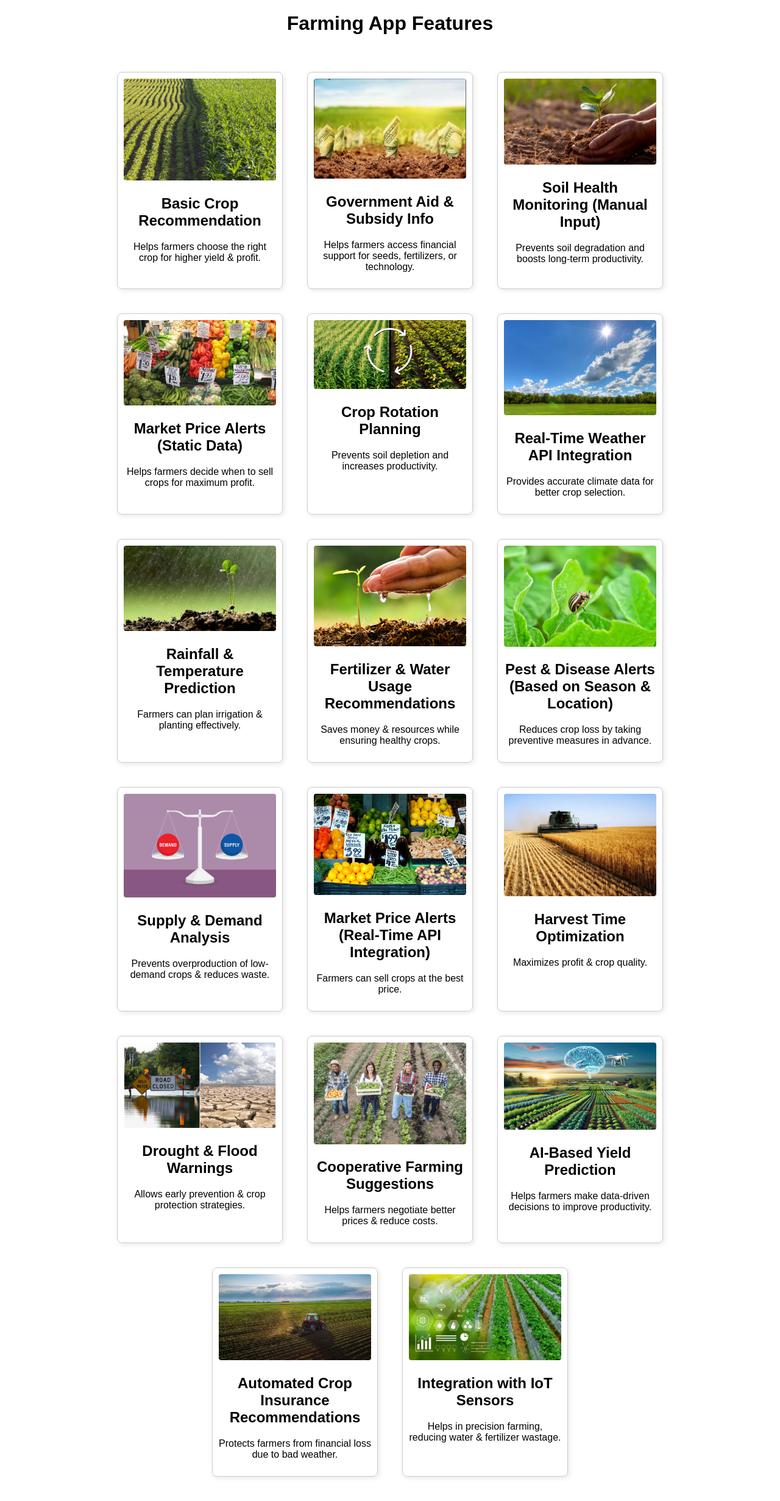
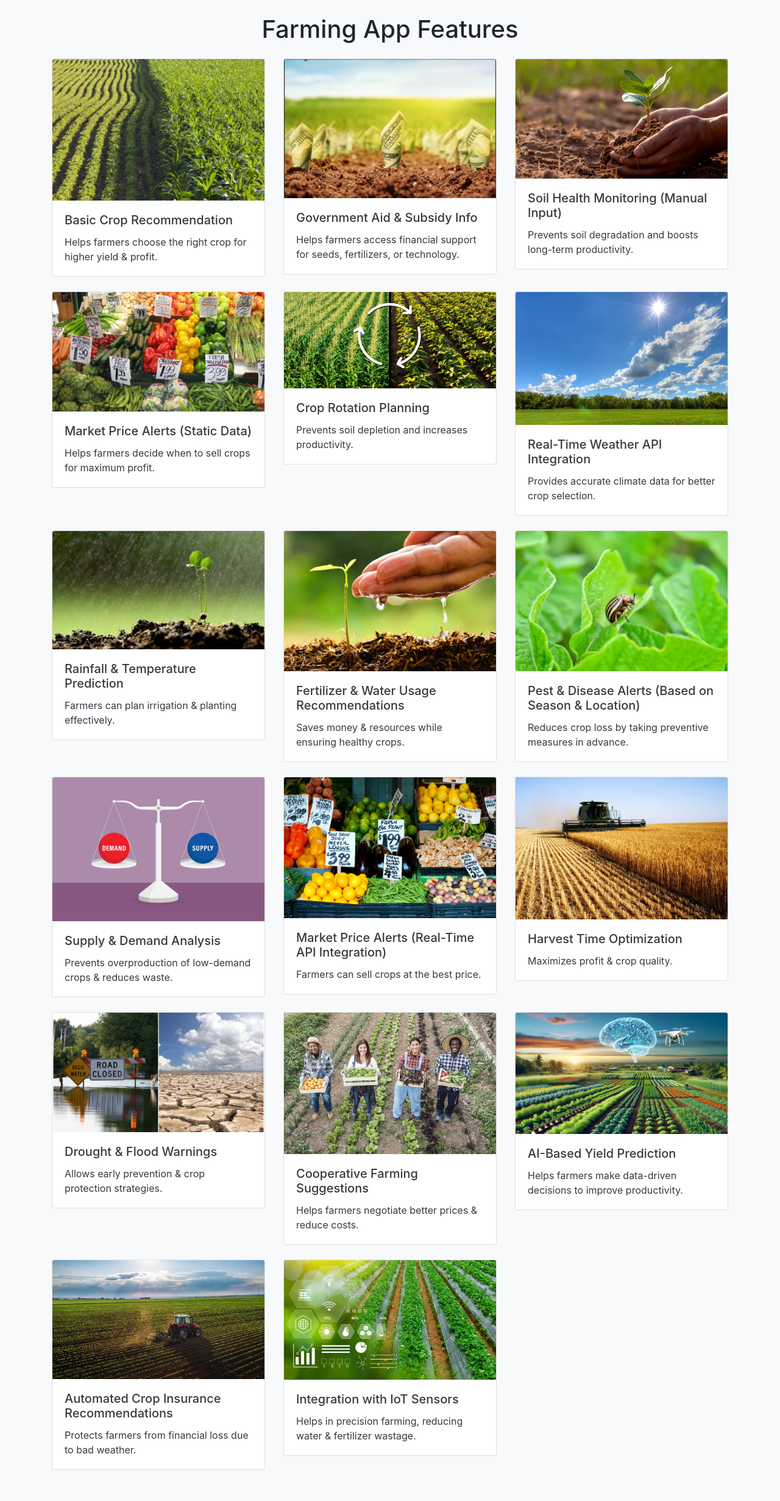
Before and after one commit to Omega-6/farmer, a Flask app: page / in a window 1280 px wide. Shown: the whole page at 61% size. After the commit the page ends 2411 px from the top, so only its background shows below. Run offline with Flask 3, Linux system fonts and the light colour scheme; some libraries are stand-ins or nearby versions.

Commit message:
Initial commit image all

```diff
--- a/templates/index.html
+++ b/templates/index.html
@@ -3,54 +3,42 @@
 <head>
   <meta charset="UTF-8">
   <title>Farming App Features</title>
+  <link rel="stylesheet" href="https://stackpath.bootstrapcdn.com/bootstrap/4.5.2/css/bootstrap.min.css">
   <style>
-        body {
-            font-family: sans-serif;
-            text-align: center;
-            margin: 0;
-            padding: 0;
+    .feature-card {
+      transition: transform 0.2s ease;
     }
-        h1 {
-            margin-top: 20px;
+    .feature-card:hover {
+      transform: scale(1.05);
     }
-        .container {
-            display: flex;
-            flex-wrap: wrap;
-            justify-content: center;
-            padding: 20px;
-        }
-        .feature {
-            text-align: center;
-            margin: 20px;
-            padding: 10px;
-            border: 1px solid #ccc;
-            width: 250px;
-            border-radius: 8px;
-            box-shadow: 2px 2px 8px rgba(0,0,0,0.1);
-        }
-        .feature img {
-            max-width: 100%;
-            height: auto;
-            border-radius: 4px;
-        }
-        .feature a {
-            text-decoration: none;
-            color: inherit;
+    /* Limit image sizes across all pages */
+    .card-img-top {
+      max-height: 300px;
+      object-fit: contain;
+      width: 100%;
     }
   </style>
 </head>
-<body>
-    <h1>Farming App Features</h1>
+<body class="bg-light">
   <div class="container">
+    <h1 class="text-center my-4">Farming App Features</h1>
+    <div class="row">
       {% for feature in features %}
-            <div class="feature">
-                <a href="{{ url_for('feature_details', name=feature.name) }}">
-                    <img src="{{ url_for('static', filename='images/' + feature.image) }}" alt="{{ feature.name }}">
-                    <h2>{{ feature.name }}</h2>
+      <div class="col-md-4">
+        <div class="card feature-card mb-4">
+          <a href="{{ url_for('feature_details', name=feature.name) }}" class="text-decoration-none text-dark">
+            <img src="{{ url_for('static', filename='images/' + feature.image) }}" class="card-img-top img-fluid" alt="{{ feature.name }}">
+            <div class="card-body">
+              <h5 class="card-title">{{ feature.name }}</h5>
+              <p class="card-text">{{ feature.benefit }}</p>
+            </div>
           </a>
-                <p>{{ feature.benefit }}</p>
+        </div>
       </div>
       {% endfor %}
     </div>
+  </div>
+  <script src="https://code.jquery.com/jquery-3.5.1.slim.min.js"></script>
+  <script src="https://cdn.jsdelivr.net/npm/bootstrap@4.5.2/dist/js/bootstrap.bundle.min.js"></script>
 </body>
 </html>
```
Also changed, not shown: templates/feature.html (+22 -32 lines). Lines whose indentation alone changed are shown as unchanged.
